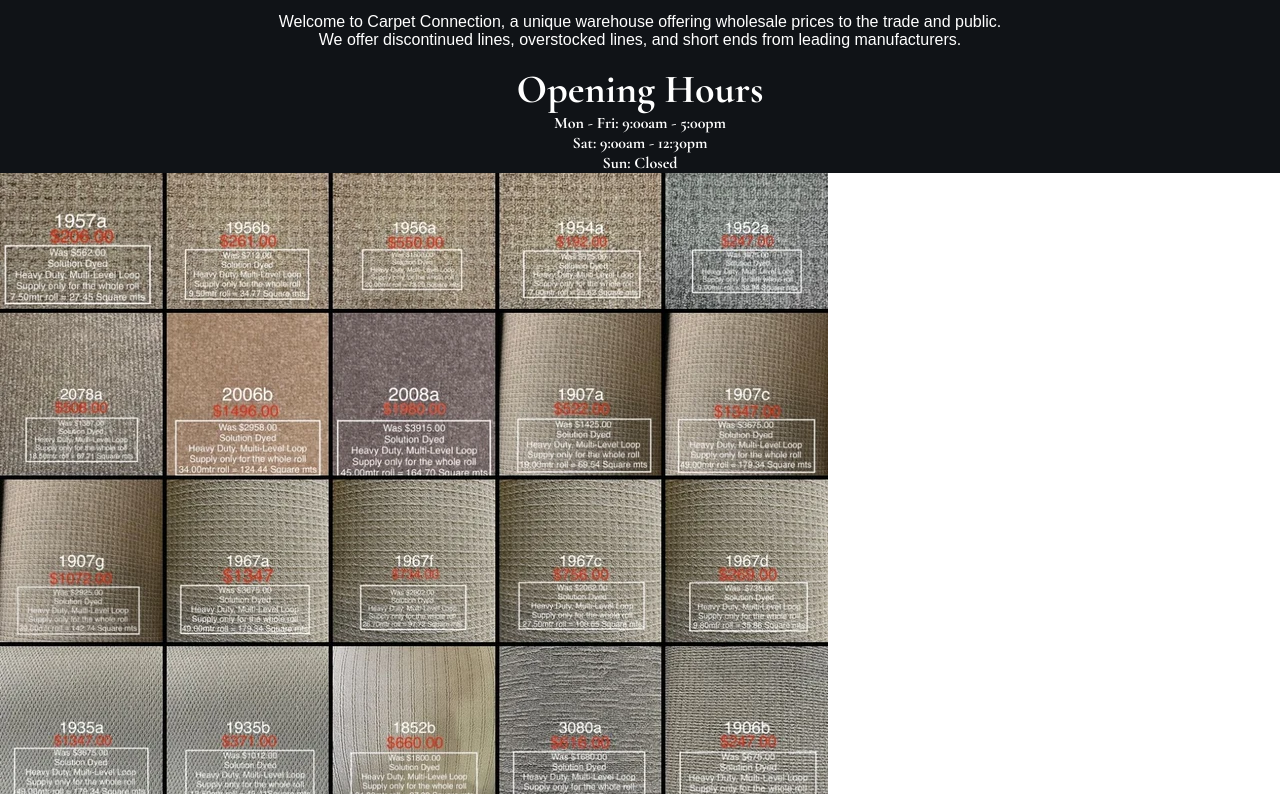
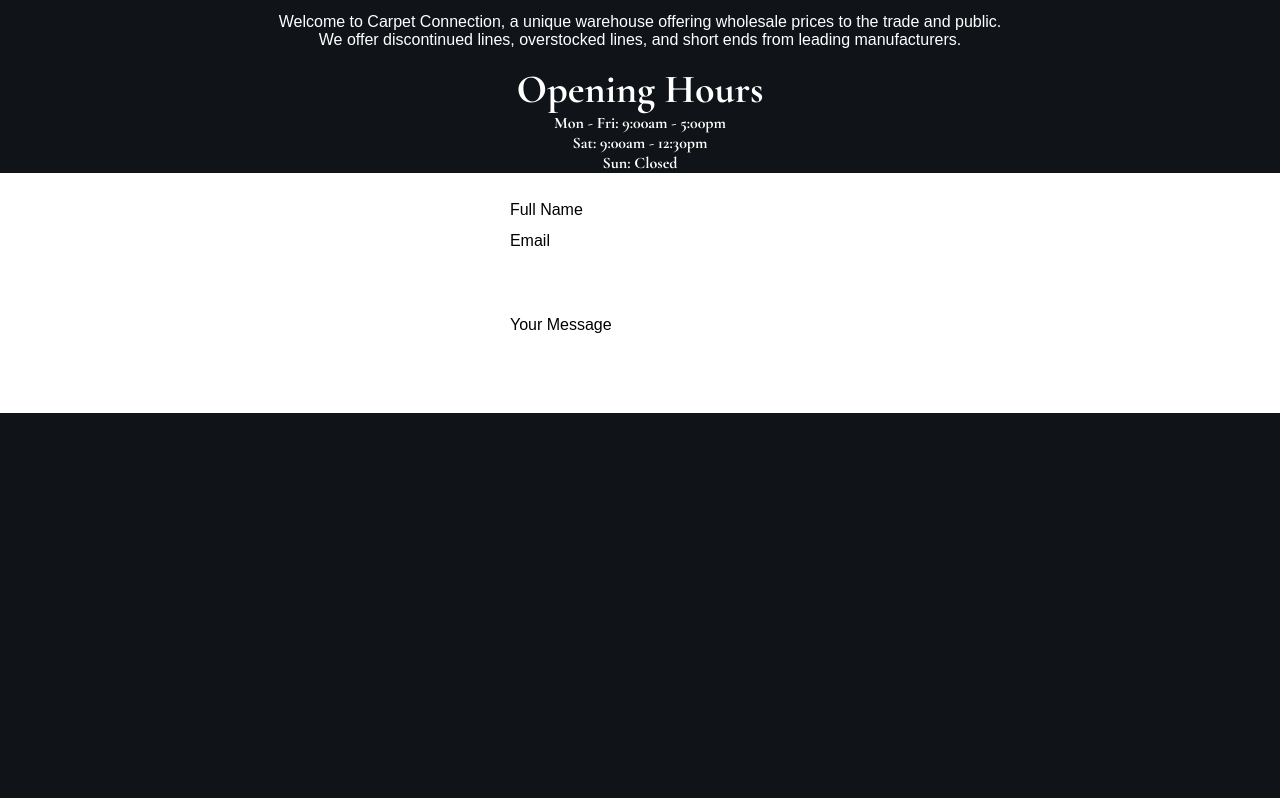
Before and after one commit to Ertersy40/Carpet-Connection, a plain HTML site: page index.html in a window 1280 px wide. Shown: the part 647-1445 px from the top of the page. After the commit the page ends 1060 px from the top, so only its background shows below. Drawn offline with nearby package versions, Linux system fonts and the light colour scheme.

Commit message:
Added an enquiry form (direct from taylordle)

```diff
--- a/index.html
+++ b/index.html
@@ -50,7 +50,38 @@
             <h4>Mon - Fri: 9:00am - 5:00pm<br />Sat: 9:00am - 12:30pm<br />Sun: Closed</h4>
         </div>
         <div class="secondaryContainer">
-            <img src="Assets/productLayout.webp" alt="A grid view of all our carpet rolls">
+            <!-- <img src="Assets/productLayout.webp" alt="A grid view of all our carpet rolls"> -->
+             <h2>Enquiries</h2>
+             <div class="form-container">
+                <form action="https://api.web3forms.com/submit" method="POST" id="contact-form">
+                    <input type="hidden" name="access_key" value="a5a3e78a-61f8-4588-b84f-d578f4610549" />
+                    <input type="hidden" name="subject" value="New Website Enquiry" />
+                    <input type="checkbox" name="botcheck" style="display: none;" />
+                    <div class="card">
+                      <div class="form-group">
+                          <label for="name" class="form-label">Full Name</label>
+                          <input type="text" name="name" id="name" required class="form-input" />
+                      </div>
+                      <div class="form-group">
+                          <label for="email" class="form-label">Email</label>
+                          <input type="email" name="email" id="email" required class="form-input" />
+                      </div>
+                      <div class="form-group">
+                          <label for="math-answer" class="form-label"><span id="math-question-text"></span></label>
+                          <input type="text" name="math-answer" id="math-answer" required class="form-input" />
+                      </div>
+                      <div class="form-group message-form">
+                          <label for="message" class="form-label">Your Message</label>
+                          <textarea rows="1" name="message" id="message" class="form-input" required></textarea>
+                      </div>
+                    </div>
+                    <p id="submission-result"></p>
+
+                    <div class="form-group">
+                        <button type="submit" class="submit-button">Send Message</button>
+                    </div>
+                </form>
+            </div>
         </div>
     </body>
 </html>
--- a/styles.css
+++ b/styles.css
@@ -359,3 +359,52 @@ div#slider figure {
 .secondaryContainer {
     background-color: white;
 }
+
+
+.form-group{
+    width: fit-content;
+    margin-bottom: 10px;
+}
+
+.card input, textarea{
+    font-family: 'Louis George Cafe';
+    color: white;
+    width: 150px;
+    border: none;
+    outline: none;
+    background-color: rgba(0, 0, 0, 0);
+    border-bottom: 2px solid rgb(255, 255, 255);
+    resize: none;
+}
+
+button {
+    display: block;
+    width: 100%;
+    padding: 10px;
+    margin: 10px 0;
+    background-color: rgba(255, 255, 255, 0.4);
+    color: white;
+    border: 2px solid white;
+    border-radius: 5px;
+    cursor: pointer;
+}
+
+.submit-button:hover{
+    background-color: white;
+    color: black;
+}
+
+#contact-form{
+    height: fit-content;
+    display: flex;
+    flex-direction: column;
+    justify-content: center;
+    align-items: center;
+}
+
+#message{
+    font-family: 'Louis George Cafe';
+    height: 30px;
+    overflow: hidden;
+    width: 150px;
+}
```
